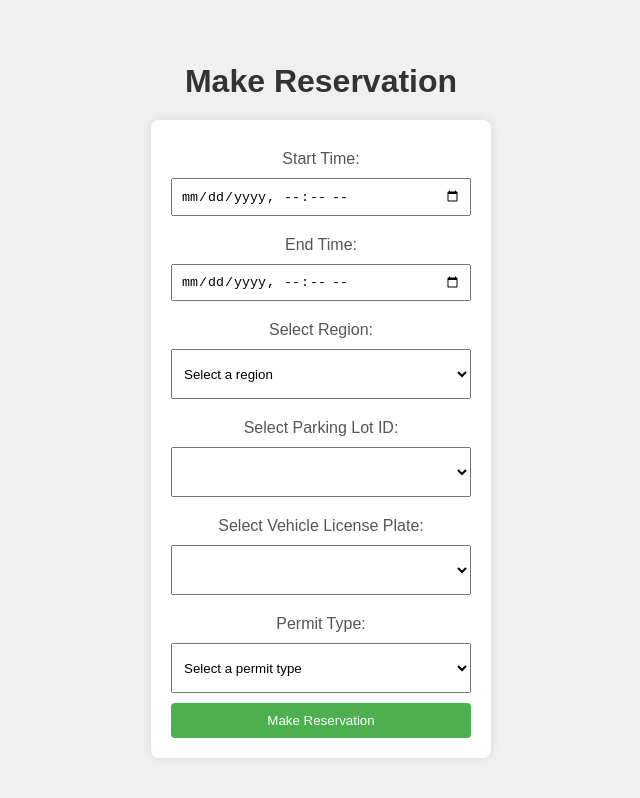
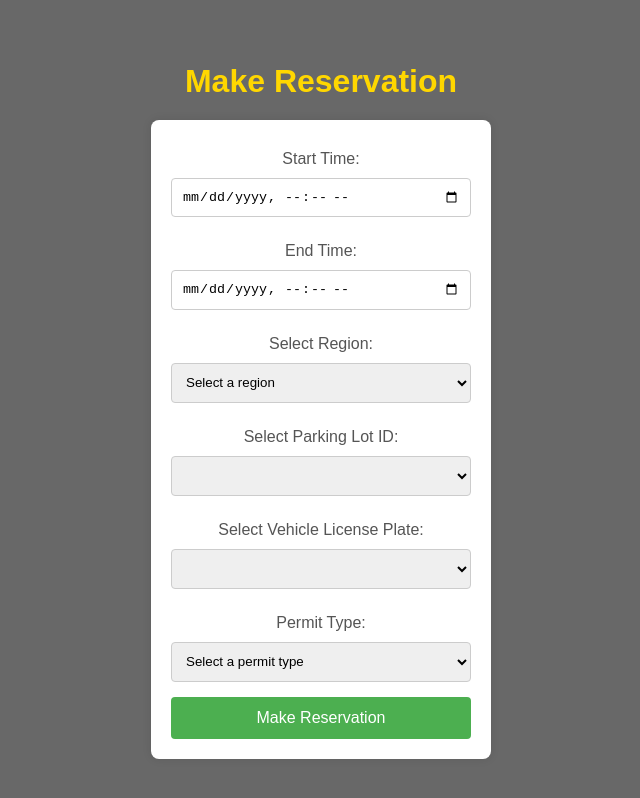
Before and after one commit to VVNSV2022/parking_management, a plain HTML site: page UI/screens/makeReservation.html in a window 1280 px wide. Shown: the whole page, without its empty margins (319-959 px from the left). Drawn offline with Linux system fonts and the light colour scheme.

Commit message:
Styling changes

```diff
--- a/UI/css/makeReservationStyle.css
+++ b/UI/css/makeReservationStyle.css
@@ -2,7 +2,7 @@ body {
   margin: 0;
   padding: 0;
   font-family: 'Arial', sans-serif;
-  background-color: #f0f0f0;
+  background-color: #686868;
 }
 
 .container {
@@ -20,11 +20,16 @@ form {
   box-shadow: 0 0 10px rgba(0, 0, 0, 0.1);
   width: 300px;
   text-align: center;
+  transition: transform 0.2s ease-in-out;
+}
+
+form:hover {
+  transform: scale(1.02);
 }
 
 h1 {
   margin-bottom: 20px;
-  color: #333;
+  color: gold;
 }
 
 label {
@@ -35,23 +40,32 @@ label {
 
 input, select {
   width: 100%;
-  padding: 8px;
-  margin-bottom: 10px;
+  padding: 10px;
+  margin-bottom: 15px;
   box-sizing: border-box;
+  border: 1px solid #ccc;
+  border-radius: 4px;
+  transition: border-color 0.3s ease-in-out;
+}
+
+input:hover, select:hover {
+  border-color: #4caf50;
 }
 
 select {
-  height: 50px;
+  height: 40px;
 }
 
 button {
   background-color: #4caf50;
   color: #fff;
-  padding: 10px;
+  padding: 12px;
   border: none;
   border-radius: 4px;
   cursor: pointer;
   width: 100%;
+  font-size: 16px;
+  transition: background-color 0.3s ease-in-out;
 }
 
 button:hover {
--- a/UI/css/styles.css
+++ b/UI/css/paymentStyle.css
@@ -6,7 +6,7 @@ body {
   justify-content: center;
   align-items: center;
   height: 100vh;
-  background-color: #f5f5f5;
+  background-color: #D3D3D3;
 }
 
 #payment-form {
@@ -88,12 +88,12 @@ button:hover {
 #cardinfo {
   grid-column: 1 / 2;
   margin-bottom: 20px;
-  font-size: 18px; /* Added font size */
-  color: #555; /* Added color */
+  font-size: 18px;
+  color: #555;
 }
 
 #billing-name {
-  grid-column: 1 / 2; /* Separate column for Name */
+  grid-column: 1 / 2;
 }
 
 h1 {
--- a/UI/js/makeReservation.js
+++ b/UI/js/makeReservation.js
@@ -3,7 +3,7 @@ let accessToken;
 let hourlyRate;
 let dailyRate;
 
-localStorage.setItem('accessToken', 'eyJhbGciOiJIUzI1NiIsInR5cCI6IkpXVCJ9.eyJ1c2VySWQiOiJ1c2VyLTE3MDExODExNTU3ODgiLCJpYXQiOjE3MDIxNzQyODIsImV4cCI6MTcwMjE3NTE4Mn0.bzDiQZMzbhZh73Nbb9NScucPgnxMWOnknPar_DA1b0E');
+localStorage.setItem('accessToken', 'eyJhbGciOiJIUzI1NiIsInR5cCI6IkpXVCJ9.eyJ1c2VySWQiOiJ1c2VyLTE3MDExODExNTU3ODgiLCJpYXQiOjE3MDIyMjUwODMsImV4cCI6MTcwMjIyNTk4M30.GFIN-6-XQjZciU9wR-EGu0EdlLg0sbH6faKY4T5Cu1c');
 
 document.addEventListener('DOMContentLoaded', async () => {
   try {
@@ -98,10 +98,10 @@ function saveFormData() {
   let cost;
 
   if (permitType === 'hourly') {
-    cost = timeDifferenceInHours * hourlyRate;
+    cost = Math.abs(timeDifferenceInHours * hourlyRate);
   } else if (permitType === 'daily') {
     const timeDifferenceInDays = timeDifferenceInHours / 24;
-    cost = timeDifferenceInDays * dailyRate;
+    cost = Math.abs(timeDifferenceInDays * dailyRate);
   } else {
     console.error('Unsupported permit type');
     return;
--- a/UI/js/payment.js
+++ b/UI/js/payment.js
@@ -241,6 +241,7 @@ async function makeReservationAfterPayment(userID, paymentMethodID, formData, pa
     if (response.ok) {
       console.log('Reservation created successfully:', result);
       alert('Reservation done successfully.');
+      window.location.href = 'makeReservation.html'; //Redirecting to the home page
     } else {
       console.error('Error creating reservation:', result.message);
     }
```
Also changed, not shown: UI/screens/payment.html (+1 -1 lines).
